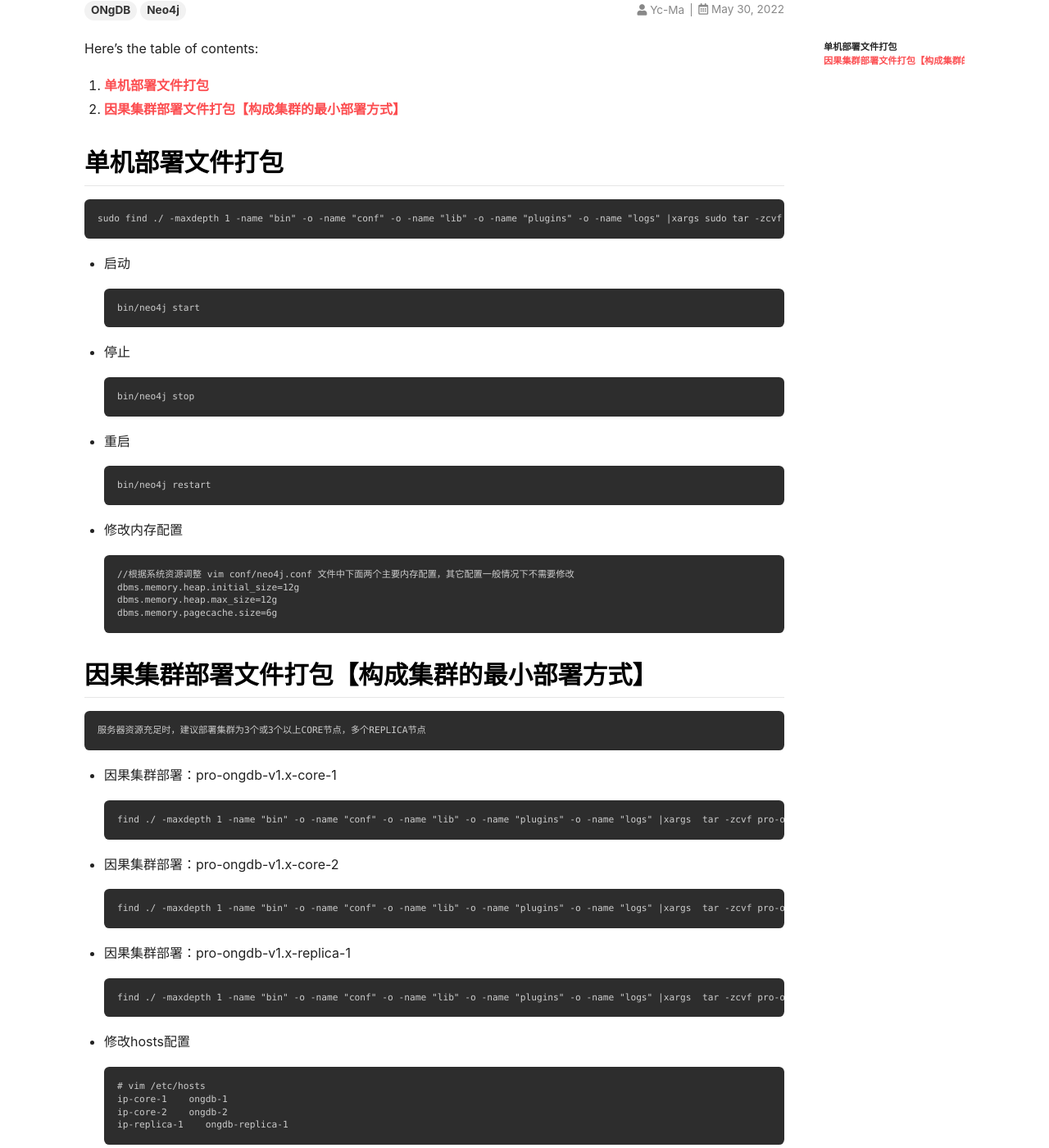
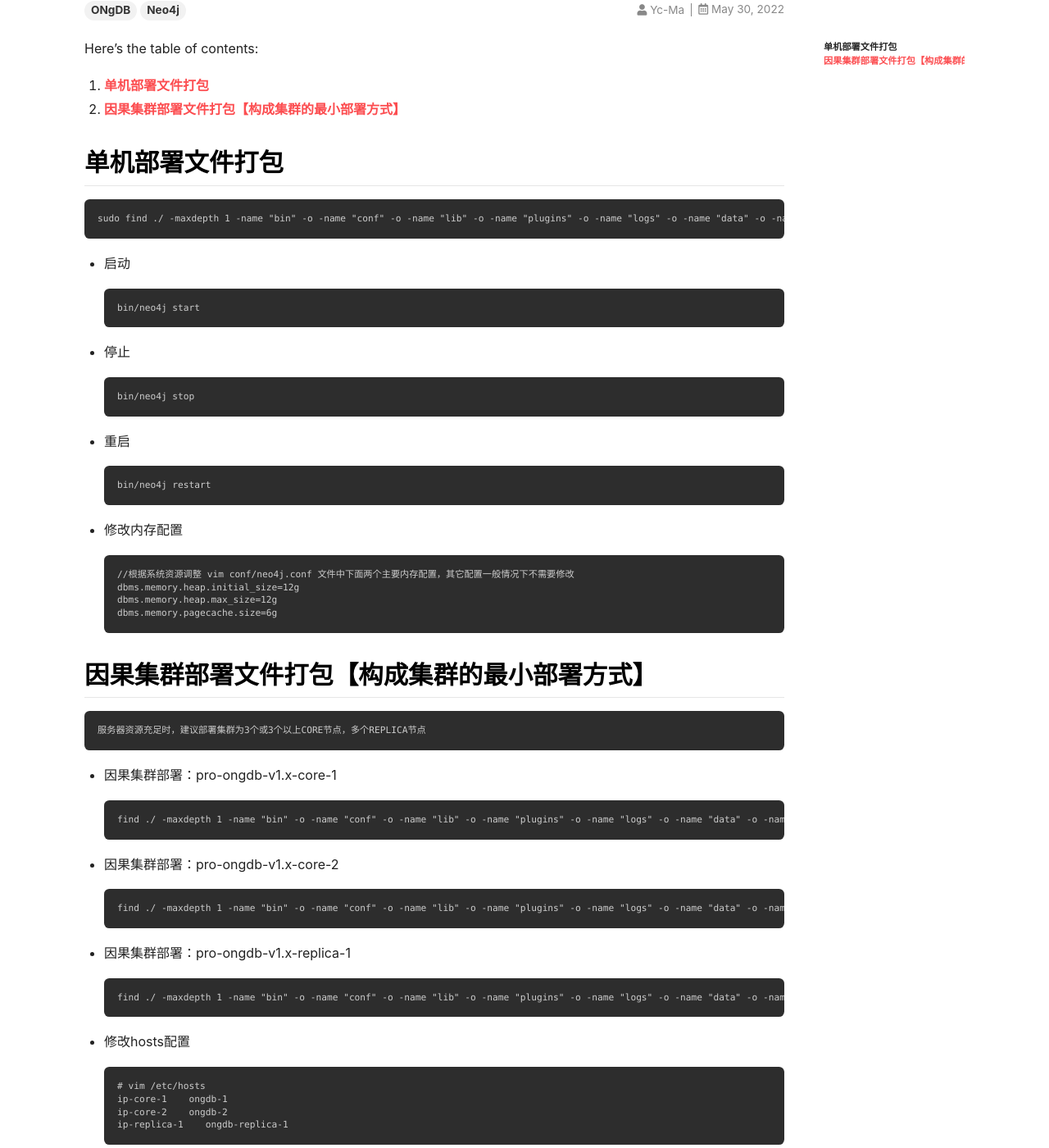
Before and after one commit to crazyyanchao/blog, a Jekyll site: the page built from _posts/2022-05-30-ONgDB部署文件打包与使用.md, in a window 1280 px wide and 1400 px high, scrolled down 219 px. Shown: the whole window at 82% size. Built offline with Jekyll 4.4.1, drawn with Linux system fonts in a browser that asks for light colours; nearby versions of some CDN libraries; comment, search, counter and statistics services are not loaded.

Commit message:
文章更新

````diff
--- a/_posts/2022-05-30-ONgDB部署文件打包与使用.md
+++ b/_posts/2022-05-30-ONgDB部署文件打包与使用.md
@@ -13,8 +13,9 @@ Here's the table of contents:
 
 ## 单机部署文件打包
 ```
-sudo find ./ -maxdepth 1 -name "bin" -o -name "conf" -o -name "lib" -o -name "plugins" -o -name "logs" |xargs sudo tar -zcvf dev-ongdb-v1.x-standalone.tgz --exclude=*.log --exclude=*.log.*
+sudo find ./ -maxdepth 1 -name "bin" -o -name "conf" -o -name "lib" -o -name "plugins" -o -name "logs" -o -name "data" -o -name "import" -o -name "run"  |xargs sudo tar -zcvf dev-ongdb-v1.x-standalone.tgz --exclude=logs/* --exclude=data/* --exclude=import/* --exclude=run/*
 ```
+
 - 启动
 ```
 bin/neo4j start
@@ -45,17 +46,17 @@ dbms.memory.pagecache.size=6g
 
 - 因果集群部署：pro-ongdb-v1.x-core-1
 ```
-find ./ -maxdepth 1 -name "bin" -o -name "conf" -o -name "lib" -o -name "plugins" -o -name "logs" |xargs  tar -zcvf pro-ongdb-v1.x-core-1.tgz --exclude=*.log --exclude=*.log.*
+find ./ -maxdepth 1 -name "bin" -o -name "conf" -o -name "lib" -o -name "plugins" -o -name "logs" -o -name "data" -o -name "import" -o -name "run"  |xargs tar -zcvf pro-ongdb-v1.x-core-1.tgz --exclude=logs/* --exclude=data/* --exclude=import/* --exclude=run/*
 ```
 
 - 因果集群部署：pro-ongdb-v1.x-core-2
 ```
-find ./ -maxdepth 1 -name "bin" -o -name "conf" -o -name "lib" -o -name "plugins" -o -name "logs" |xargs  tar -zcvf pro-ongdb-v1.x-core-2.tgz --exclude=*.log --exclude=*.log.*
+find ./ -maxdepth 1 -name "bin" -o -name "conf" -o -name "lib" -o -name "plugins" -o -name "logs" -o -name "data" -o -name "import" -o -name "run"  |xargs tar -zcvf pro-ongdb-v1.x-core-2.tgz --exclude=logs/* --exclude=data/* --exclude=import/* --exclude=run/*
 ```
 
 - 因果集群部署：pro-ongdb-v1.x-replica-1
 ```
-find ./ -maxdepth 1 -name "bin" -o -name "conf" -o -name "lib" -o -name "plugins" -o -name "logs" |xargs  tar -zcvf pro-ongdb-v1.x-replica-1.tgz --exclude=*.log --exclude=*.log.*
+find ./ -maxdepth 1 -name "bin" -o -name "conf" -o -name "lib" -o -name "plugins" -o -name "logs" -o -name "data" -o -name "import" -o -name "run"  |xargs tar -zcvf pro-ongdb-v1.x-replica-1.tgz --exclude=logs/* --exclude=data/* --exclude=import/* --exclude=run/*
 ```
 
 - 修改hosts配置
````
